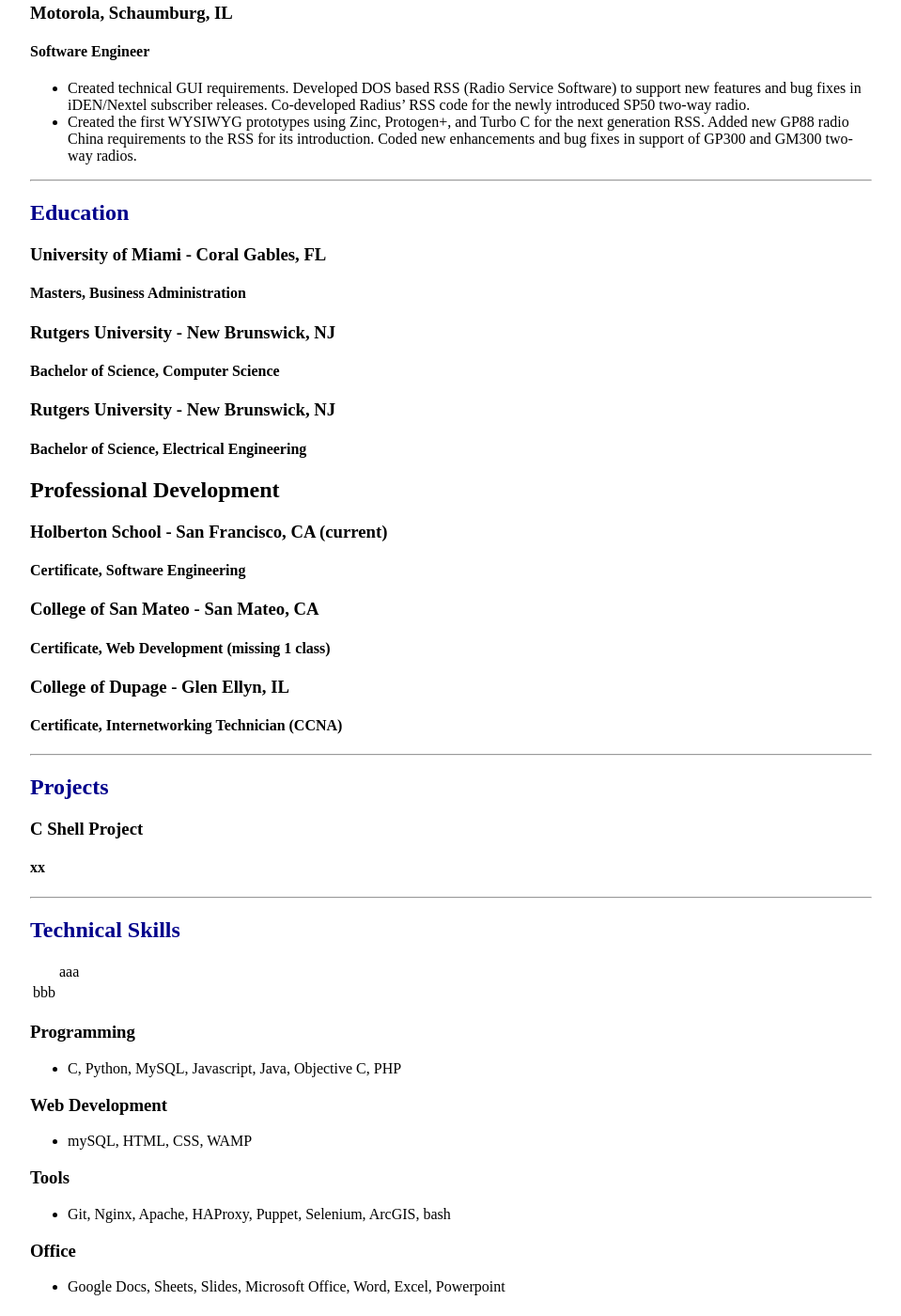
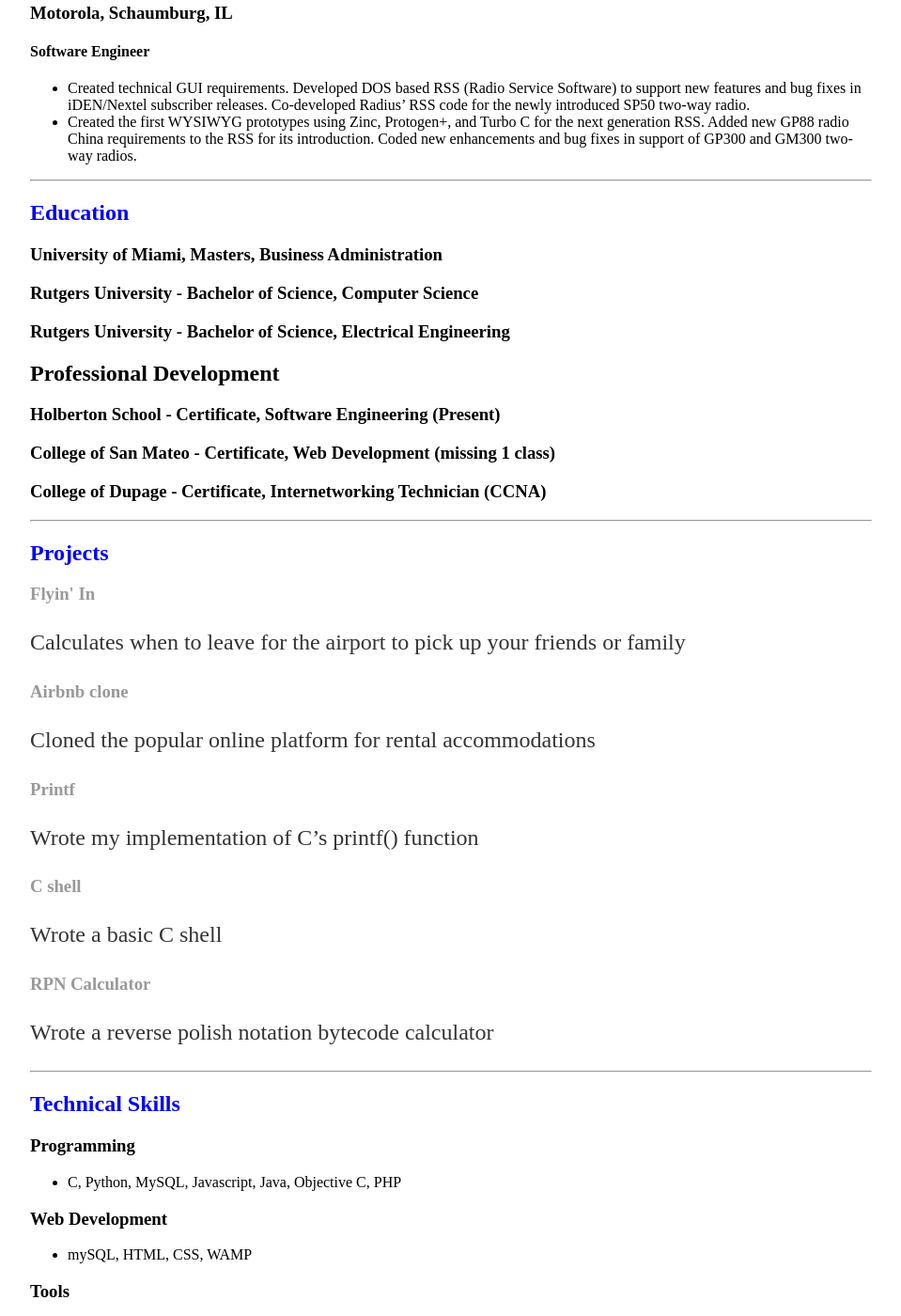
Before and after one commit to feliciahsieh/feliciahsieh.github.io, a Jekyll site: the page built from cv/index.html, in a window 1280 px wide and 1400 px high, scrolled down 1059 px. Shown: the whole window at 94% size, without its empty margins (160-1119 px from the left). Built offline with Jekyll 4.4.1, drawn with Linux system fonts in a browser that asks for light colours.

Commit message:
Adding Projects

```diff
--- a/cv/index.html
+++ b/cv/index.html
@@ -18,7 +18,7 @@
 
 	<hr> <!-- ------------------------- -->
 
-	<h2><font color="darkblue">Experience Highlights</font></h2>
+	<h2><font color="blue">Experience Highlights</font></h2>
 
 	<h3>Lawrence Berkeley National Lab – Berkeley, CA</h3>
 	<h4>Computer Systems Engineer</h4>
@@ -57,43 +57,42 @@
 
     <hr> <!-- ------------------------- -->
 
-	<h2><font color="darkblue">Education</font></h2>
-	<h3>University of Miami - Coral Gables, FL</h3>
-	<h4>Masters, Business Administration</h4>
+	<h2><font color="blue">Education</font></h2>
+	<h3>University of Miami, Masters, Business Administration</h3>
 
-	<h3>Rutgers University - New Brunswick, NJ</h3>
-	<h4>Bachelor of Science, Computer Science</h4>
+	<h3>Rutgers University - Bachelor of Science, Computer Science</h3>
 
-	<h3>Rutgers University - New Brunswick, NJ</h3>
-	<h4>Bachelor of Science, Electrical Engineering</h4>
+	<h3>Rutgers University - Bachelor of Science, Electrical Engineering</h3>
 
     <h2>Professional Development</h2>
-	<h3>Holberton School - San Francisco, CA (current)</h3>
-	<h4>Certificate, Software Engineering</h4>
+	<h3>Holberton School - Certificate, Software Engineering (Present)</h3>
 
-	<h3>College of San Mateo - San Mateo, CA</h3>
-	<h4>Certificate, Web Development (missing 1 class)</h4>
+	<h3>College of San Mateo - Certificate, Web Development (missing 1 class)</h3>
 
-	<h3>College of Dupage - Glen Ellyn, IL</h3>
-	<h4>Certificate, Internetworking Technician (CCNA)</h4>
+	<h3>College of Dupage - Certificate, Internetworking Technician (CCNA)</h3>
 
 	<hr> <!-- ------------------------- -->
 
-	<h2><font color="darkblue">Projects</font></h2>
-	<h3>C Shell Project</h3>
-	<h4>xx</h4>
+	<h2><font color="blue">Projects</font></h2>
+
+	<h3><a href="http://www.flyinin.today/">Flyin' In</a></h3>
+	<p>Calculates when to leave for the airport to pick up your friends or family</p>
+
+	<h3><a href="">Airbnb clone</a></h3>
+	<p>Cloned the popular online platform for rental accommodations</p>
+
+	<h3><a href="">Printf</a></h3>
+	<p>Wrote my implementation of C’s printf() function</p>
+
+	<h3><a href="">C shell</a></h3>
+	<p>Wrote a basic C shell</p>
+
+	<h3><a href="">RPN Calculator</a></h3>
+	<p>Wrote a reverse polish notation bytecode calculator</p>
 
 	<hr> <!-- ------------------------- -->
 
-	<h2><font color="darkblue">Technical Skills</font></h2>
-	<table>
-		<th>
-			<td>aaa</td>
-		</th>
-		<tr>
-			<td>bbb</td>
-		</tr>
-	</table>
+	<h2><font color="blue">Technical Skills</font></h2>
 
 	<h3>Programming</h3>
 	<ul>
```
